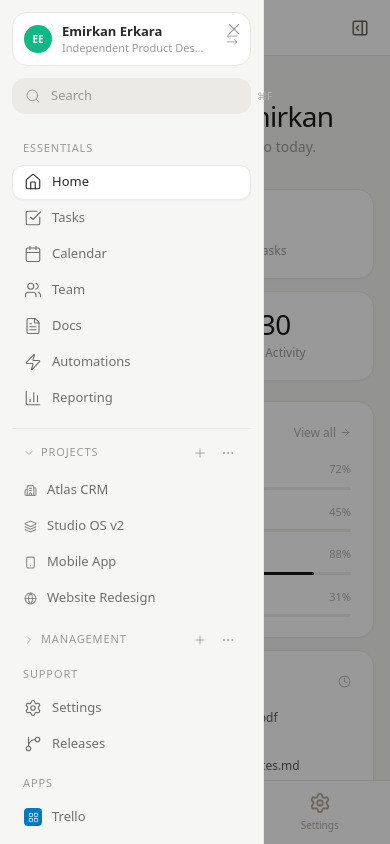
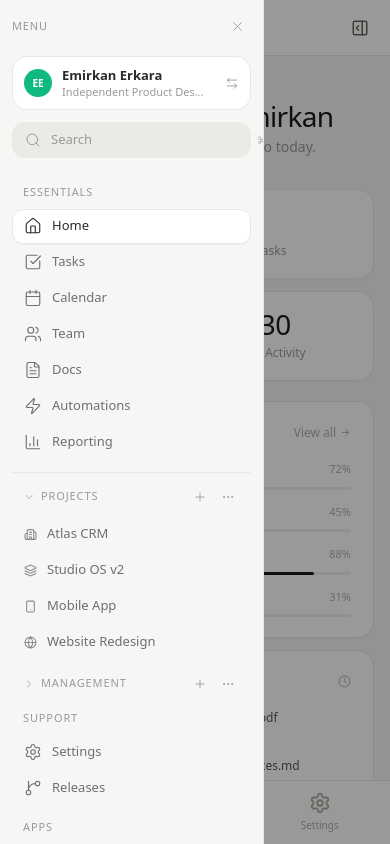
Before and after one commit to ameridesign/studioOS, a React (Vite) app: page /#/ in a window 390 px wide. Both pictures are taken after a click on the button 30 px from the left and 27 px from the top of the page. Built offline with nearby package versions, Linux system fonts and the light colour scheme.

Commit message:
fix(mobile sidebar): give X close button its own dedicated row above account card
- Remove absolute-positioned X that was overlapping the account card
- Add a proper flex row header with 'Menu' label on left and X button on right
- Wrap sidebarContent in flex-1 so scroll behaviour is preserved

```diff
--- a/src/components/Sidebar.tsx
+++ b/src/components/Sidebar.tsx
@@ -535,16 +535,23 @@ export default function Sidebar({ collapsed, onToggleCollapse, mobileOpen, onClo
               animate={{ x: 0 }}
               exit={{ x: -280 }}
               transition={{ type: "spring", damping: 25, stiffness: 250 }}
-              className="fixed left-0 top-0 h-screen w-[264px] bg-[#F6F6F4] border-r border-[#E8E8E6] z-50 lg:hidden"
+              className="fixed left-0 top-0 h-screen w-[264px] bg-[#F6F6F4] border-r border-[#E8E8E6] z-50 lg:hidden flex flex-col"
             >
+              {/* Dedicated close row — own space, above account card */}
+              <div className="flex items-center justify-between px-3 pt-3 pb-1 shrink-0">
+                <span className="text-[11px] font-medium text-[#9A9A9A] uppercase tracking-[0.08em]">Menu</span>
                 <button
                   onClick={onClose}
-                className="absolute top-4 right-4 p-1 rounded-lg hover:bg-[#E8E8E6] text-[#9A9A9A] z-10"
+                  className="w-7 h-7 flex items-center justify-center rounded-[10px] hover:bg-[#E8E8E6] text-[#9A9A9A] transition-colors"
                   aria-label="Close sidebar"
                 >
-                <X size={18} strokeWidth={1.5} />
+                  <X size={15} strokeWidth={1.5} />
                 </button>
+              </div>
+              {/* Sidebar content */}
+              <div className="flex-1 overflow-hidden">
                 {sidebarContent}
+              </div>
             </motion.aside>
           </>
         )}
```
Lines whose indentation alone changed are shown as unchanged.
